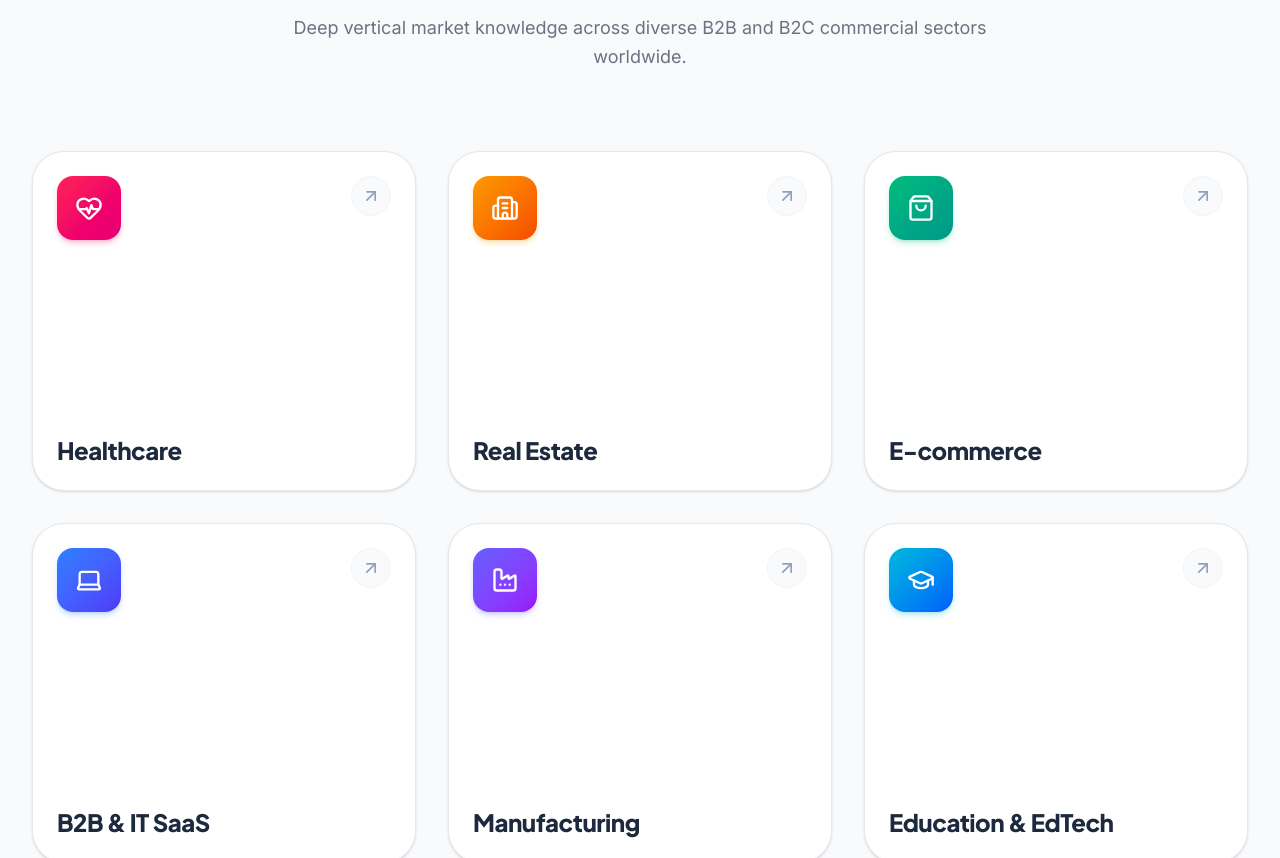
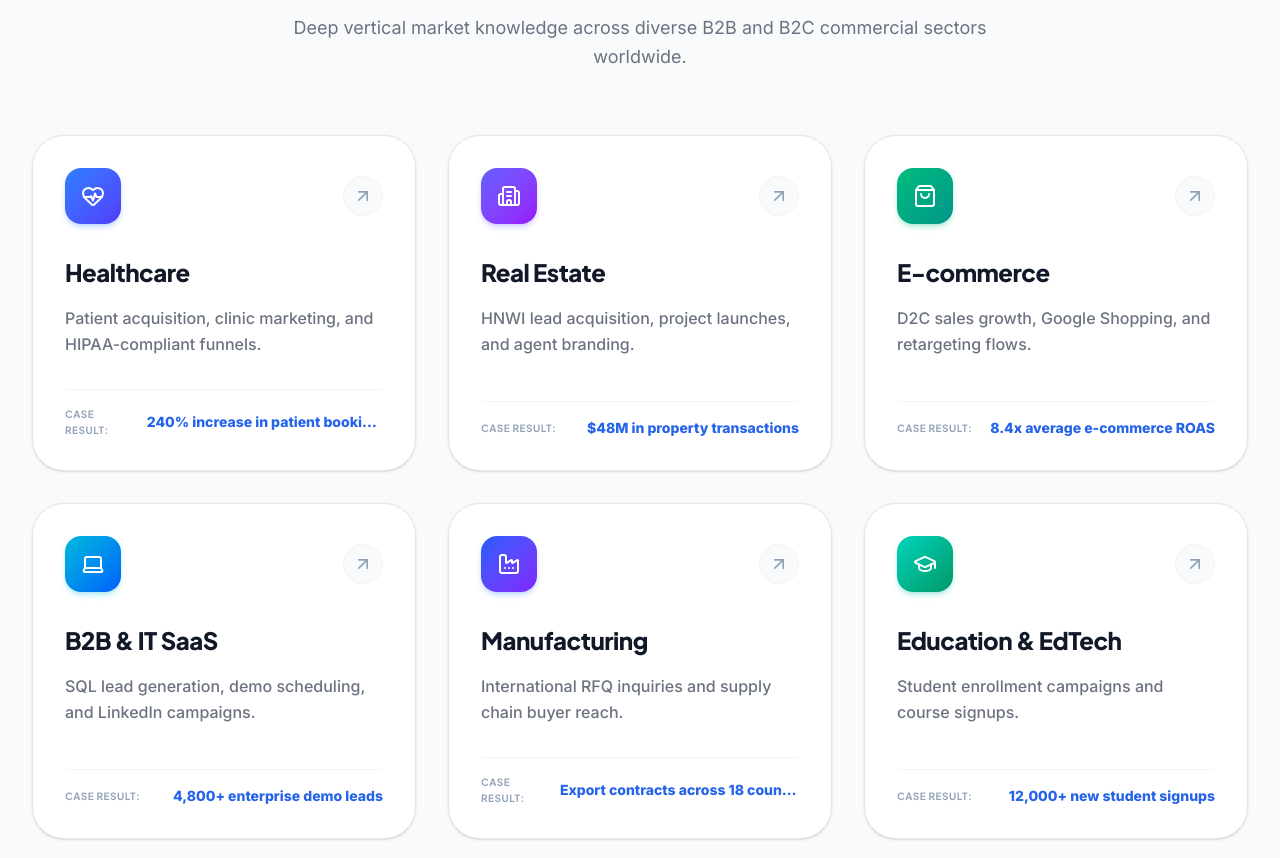
Before and after one commit to Sagararya07/lumora_digital_marketing, a React (Vite) app: page / in a window 1280 px wide. Shown: the part 10460-11318 px from the top of the page. Built offline with nearby package versions, Linux system fonts and the light colour scheme; no server answers.

Commit message:
revert industries section to elegant lite theme without intense hover animations

```diff
--- a/src/components/Home/IndustriesSection.tsx
+++ b/src/components/Home/IndustriesSection.tsx
@@ -26,19 +26,19 @@ interface IndustriesProps {
 }
 
 const industryGradients = [
-  'from-rose-500 to-pink-600 shadow-rose-500/25',
-  'from-amber-500 to-orange-600 shadow-amber-500/25',
-  'from-emerald-500 to-teal-600 shadow-emerald-500/25',
   'from-blue-500 to-indigo-600 shadow-blue-500/25',
   'from-indigo-500 to-purple-600 shadow-indigo-500/25',
+  'from-emerald-500 to-teal-600 shadow-emerald-500/25',
   'from-cyan-500 to-blue-600 shadow-cyan-500/25',
+  'from-blue-600 to-violet-600 shadow-blue-500/25',
+  'from-teal-400 to-emerald-600 shadow-teal-500/25',
 ];
 
 export const IndustriesSection: React.FC<IndustriesProps> = ({ industries, openConsultationModal }) => {
   const { visibleItems, expanded, toggle, hiddenCount, shouldShowButton } = useViewMore(industries, 3, { initialRows: 2 });
 
   const getIndustryIcon = (iconName: string) => {
-    const cls = "w-7 h-7 text-white";
+    const cls = "w-6 h-6 text-white";
     switch (iconName) {
       case 'HeartPulse': return <HeartPulse className={cls} />;
       case 'Building2': return <Building2 className={cls} />;
@@ -60,7 +60,7 @@ export const IndustriesSection: React.FC<IndustriesProps> = ({ industries, openC
       <div className="max-w-7xl mx-auto px-4 sm:px-6 lg:px-8">
 
         {/* Section Header */}
-        <div className="text-center max-w-3xl mx-auto mb-20 space-y-4">
+        <div className="text-center max-w-3xl mx-auto mb-16 space-y-4">
 
           {/* Top Eyebrow Badge */}
           <div>
@@ -85,8 +85,8 @@ export const IndustriesSection: React.FC<IndustriesProps> = ({ industries, openC
 
         </div>
 
-        {/* Industry Interactive Reveal Cards Grid */}
-        <div className="grid grid-cols-1 sm:grid-cols-2 lg:grid-cols-3 gap-6 lg:gap-8">
+        {/* Industry Clean Lite Cards Grid */}
+        <div className="grid grid-cols-1 sm:grid-cols-2 lg:grid-cols-3 gap-8">
           {visibleItems.map((ind, idx) => {
             const gradient = industryGradients[idx % industryGradients.length];
             return (
@@ -94,41 +94,33 @@ export const IndustriesSection: React.FC<IndustriesProps> = ({ industries, openC
                 key={ind.id}
                 id={`industry-card-${ind.id}`}
                 onClick={openConsultationModal}
-                className="h-[340px] relative rounded-[2rem] bg-white border border-[#E5E7EB] cursor-pointer group overflow-hidden transition-all duration-700 shadow-sm hover:shadow-2xl hover:-translate-y-2"
+                className="p-8 rounded-[2rem] bg-white border border-[#E5E7EB] hover:border-[#2563EB]/30 cursor-pointer group flex flex-col justify-between transition-all duration-500 shadow-sm hover:shadow-2xl hover:shadow-blue-500/10 hover:-translate-y-2 relative"
               >
-                {/* The Hover Gradient Fill */}
-                <div className={`absolute inset-0 bg-gradient-to-br ${gradient} opacity-0 group-hover:opacity-100 transition-opacity duration-700 ease-out`} />
-
-                {/* Top Section: Icon & Arrow */}
-                <div className="absolute top-6 left-6 right-6 flex justify-between items-start z-10">
-                  <div className={`w-16 h-16 rounded-2xl bg-gradient-to-br ${gradient} group-hover:bg-none group-hover:bg-white/20 flex items-center justify-center shadow-md group-hover:shadow-none transition-all duration-700 backdrop-blur-md`}>
+                <div>
+                  <div className="flex items-center justify-between mb-8">
+                    {/* Icon Block with Brand Gradients */}
+                    <div className={`w-14 h-14 rounded-2xl bg-gradient-to-br ${gradient} flex items-center justify-center shadow-md group-hover:scale-110 transition-transform duration-500`}>
                       {getIndustryIcon(ind.iconName)}
                     </div>
-                  <div className="w-10 h-10 rounded-full bg-slate-50 group-hover:bg-white/20 flex items-center justify-center transition-colors duration-700 border border-slate-100 group-hover:border-white/30 backdrop-blur-sm">
-                    <ArrowUpRight className="w-5 h-5 text-slate-400 group-hover:text-white group-hover:translate-x-0.5 group-hover:-translate-y-0.5 transition-all duration-700" />
+                    {/* Arrow */}
+                    <div className="w-10 h-10 rounded-full bg-[#F8FAFC] group-hover:bg-blue-50 flex items-center justify-center transition-colors border border-slate-100 group-hover:border-blue-100">
+                      <ArrowUpRight className="w-5 h-5 text-slate-400 group-hover:text-[#2563EB] group-hover:translate-x-0.5 group-hover:-translate-y-0.5 transition-all duration-300" />
                     </div>
                   </div>
 
-                {/* Sliding Title */}
-                <div className="absolute bottom-6 left-6 right-6 z-10 transform group-hover:-translate-y-[130px] transition-transform duration-700 ease-[cubic-bezier(0.22,1,0.36,1)]">
-                  <h3 className="text-2xl font-extrabold text-slate-800 group-hover:text-white transition-colors duration-700 font-['Plus_Jakarta_Sans',sans-serif]">
+                  <h3 className="text-2xl font-extrabold text-[#111827] mb-4 leading-snug group-hover:text-[#2563EB] transition-colors font-['Plus_Jakarta_Sans',sans-serif]">
                     {ind.name}
                   </h3>
+
+                  <p className="text-[#6B7280] leading-relaxed mb-8 font-medium">
+                    {ind.description}
+                  </p>
                 </div>
 
-                {/* Hidden Content: Description & Pill (Reveals on Hover) */}
-                <div className="absolute bottom-6 left-6 right-6 z-10 translate-y-12 opacity-0 group-hover:translate-y-0 group-hover:opacity-100 transition-all duration-700 ease-[cubic-bezier(0.22,1,0.36,1)] pointer-events-none">
-                  <p className="text-sm text-white/90 leading-relaxed mb-5 line-clamp-3">
-                    {ind.description}
-                  </p>
-
-                  <div className="inline-flex items-center gap-2 py-2 px-4 rounded-xl bg-white/20 border border-white/30 backdrop-blur-md shadow-inner">
-                    <span className="text-[10px] font-bold text-white/80 uppercase tracking-widest">Case Result</span>
-                    <div className="w-px h-3 bg-white/30" />
-                    <span className="text-xs font-extrabold text-white">{ind.caseStudyHighlight}</span>
+                <div className="mt-auto pt-4 border-t border-slate-100 flex items-center justify-between transition-colors">
+                  <span className="text-[#94A3B8] font-bold uppercase text-[10px] tracking-wider font-['Plus_Jakarta_Sans',sans-serif]">Case Result:</span>
+                  <span className="font-extrabold text-[#2563EB] text-sm truncate ml-2 group-hover:text-[#1D4ED8]">{ind.caseStudyHighlight}</span>
                 </div>
-                </div>
-
               </div>
             );
           })}
```
Lines whose indentation alone changed are shown as unchanged.
